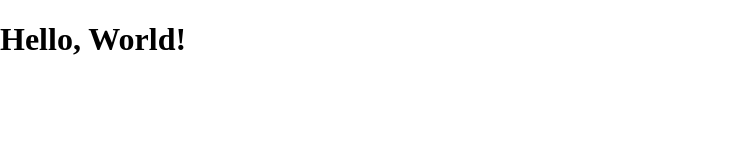
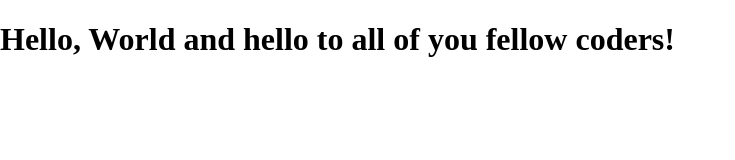
Before and after one commit to aliminagar/template-test, a plain HTML site: page index.html in a window 1280 px wide. Shown: the whole page, without its empty margins (0-735 px from the left). Drawn offline with Linux system fonts and the light colour scheme.

Commit message:
Revisions to the template project

```diff
--- a/index.html
+++ b/index.html
@@ -16,7 +16,7 @@
     <link rel="stylesheet" href="style.css" />
   </head>
   <body>
-    <h1>Hello, World!</h1>
+    <h1>Hello, World and hello to all of you fellow coders!</h1>
     <!-- Globe icon -->
 
     <script src="script.js"></script>
```
